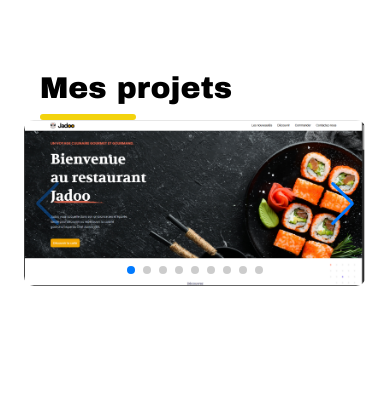
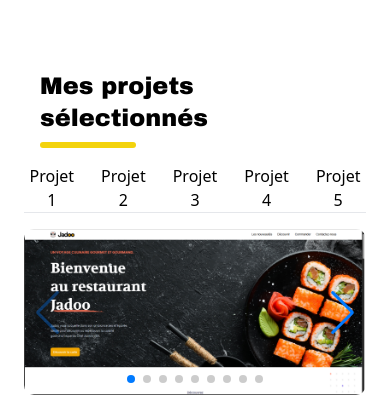
Before and after one commit to Guillaume-tllrd/Portfolio-React, a React (Vite) app: page / in a window 390 px wide. Shown: the part 957-1375 px from the top of the page. Before the commit the page ends 1269 px from the top, so only its background shows below. Built offline with nearby package versions, Linux system fonts and the light colour scheme; a web font is replaced by a local one.

Commit message:
react-scroll

```diff
--- a/package.json
+++ b/package.json
@@ -20,6 +20,7 @@
     "react": "^18.3.1",
     "react-dom": "^18.3.1",
     "react-router-dom": "^6.26.2",
+    "react-scroll": "^1.9.0",
     "swiper": "^11.1.14"
   },
   "devDependencies": {
--- a/src/App.jsx
+++ b/src/App.jsx
@@ -1,22 +1,31 @@
+
 
 import './App.css'
 import About from './components/About'
 import Acceuil from './components/Acceuil'
+import Projets from './components/Projets'
 import Navbar from './components/Navbar'
-import Projets from './components/Projets'
 
 function App() {
 
 
   return (
     <>
+
     <div className='dark:bg-black1'>
+      <Navbar/>
+      <section id="acceuil">
+        {<Acceuil/>}
+      </section>
+      <section id='about'>
+        {<About/>}
+      </section>
+      <section id="projets"/>
+        {<Projets/>}
+      <section/>
 
-     <Navbar/>
-     <Acceuil/>
-     <About/>
-     <Projets />
     </div>
+
     </>
   )
 }
--- a/src/components/Acceuil.jsx
+++ b/src/components/Acceuil.jsx
@@ -4,6 +4,8 @@ import IconeMedia from './IconeMedia';
 
 const Acceuil = () => {
     return (
+        <>
+
         <div className='md:flex mx-auto dark:bg-black1 pt-10 md:p-0'>
             <div className='md:w-[40%] ml-8 '>
                 <img className="w-full max-w-[calc(10vw+100px)] md:max-w-[calc(18vw+150px)] rounded-full mx-auto " src="./update2.jpg" alt="photo" />
@@ -16,8 +18,8 @@ const Acceuil = () => {
                 <IconeMedia />
                 <h4 className='xl:flex xl:gap-1 xl:justify-center xl:font-manrope hidden dark:text-white'><MapPin className='transition-transform duration-300 hover:translate-y-[-5px] dark:text-white'/>Dijon, France</h4>
             </div>
-
         </div>
+        </>
     );
 };
 
--- a/src/components/Navbar.jsx
+++ b/src/components/Navbar.jsx
@@ -3,6 +3,8 @@ import ThemeToggleButton from "./ThemeToggleButton";
 import { Menu } from "lucide-react";
 import { useState } from "react";
 import SideNav from "./SideNav";
+import { Link } from "react-scroll";
+
 
 
 const Navbar = () => {
@@ -15,29 +17,29 @@ const Navbar = () => {
     return (
         <>
         <ThemeToggleButton />
-        <div className='hidden lg:flex h-16 justify-center items-center px-5 bg-white dark:bg-black1 font-manrope'>
+        <nav className='hidden lg:flex h-16 justify-center items-center px-5 bg-white dark:bg-black1 font-manrope'>
             <ul className="flex gap-4">
-                <a className="relative dark:text-white ">
+                <Link to="acceuil" smooth={true} duration={500}  className="relative dark:text-white cursor-pointer">
                     Accueil
-                </a>
-                <a className=" dark:text-white relative">
+                </Link>
+                <Link to="about" smooth={true} duration={500} className=" dark:text-white relative cursor-pointer">
                     À propos
-                </a>
-                <a className=" dark:text-white relative">
+                </Link>
+                <Link to="projets" smooth={true} duration={500} className=" dark:text-white relative cursor-pointer">
                     Projets
-                </a>
-                <a className=" dark:text-white relative">
+                </Link>
+                <Link    className=" dark:text-white relative cursor-pointer">
                     Technologies
-                </a>
+                </Link>
             </ul>
 
-        </div>
+        </nav>
 
         <div className="fixed top-4 left-5 dark:text-white">
             <Menu onClick={toggleMenuBurger} size={30} className="hover:cursor-pointer transition-transform transform hover:scale-110  lg:hidden" aria-label="Toggle menu"/>
         </div>
+        <SideNav visible={visible} toggleMenuBurger={toggleMenuBurger} />
 
-        <SideNav visible={visible} toggleMenuBurger={toggleMenuBurger} />
         </>
     );
 };
--- a/src/components/Projets.jsx
+++ b/src/components/Projets.jsx
@@ -1,14 +1,59 @@
-import React from 'react';
+import React, { useState } from 'react';
 import Swipper from './Swipper';
 
+const Projets = () => {
+    const [activeProject, setActiveProject] = useState('projet1');
 
-const Projets = () => {
     return (
         <div className="p-6 lg:px-20">
-            <h1 className='font-archivo px-4 text-3xl  border-yellow1 dark:text-white'>Mes projets</h1>
+            <h1 className='font-archivo px-4 text-2xl md:text-3xl border-yellow1 dark:text-white'>Mes projets sélectionnés</h1>
             <div className='h-[6px] mx-4 w-24 rounded-lg bg-yellow1 mt-2'></div>
-            <div className='lg:w-[50%]'>
-                <Swipper/>
+
+            <nav className='my-4 flex justify-center border-b'>
+                <ul className="flex gap-4">
+                    <li>
+                        <button
+                            className={activeProject === 'projet1' ? 'nav-active' : ''}
+                            onClick={() => setActiveProject('projet1')}>
+                            Projet 1
+                        </button>
+                    </li>
+                    <li>
+                        <button
+                            className={activeProject === 'projet2' ? 'nav-active' : ''}
+                            onClick={() => setActiveProject('projet2')}>
+                            Projet 2
+                        </button>
+                    </li>
+                    <li>
+                        <button
+                            className={activeProject === 'projet3' ? 'nav-active' : ''}
+                            onClick={() => setActiveProject('projet3')}>
+                            Projet 3
+                        </button>
+                    </li>
+                    <li>
+                        <button
+                            className={activeProject === 'projet4' ? 'nav-active' : ''}
+                            onClick={() => setActiveProject('projet3')}>
+                            Projet 4
+                        </button>
+                    </li>
+                    <li>
+                        <button
+                            className={activeProject === 'projet5' ? 'nav-active' : ''}
+                            onClick={() => setActiveProject('projet3')}>
+                            Projet 5
+                        </button>
+                    </li>
+                </ul>
+            </nav>
+
+            {/* Affichage du projet actif */}
+            <div className="lg:w-[50%] mt-4">
+                {activeProject === 'projet1' && <Swipper />}
+                {activeProject === 'projet2' && <div>Contenu du projet 2</div>}
+                {activeProject === 'projet3' && <div>Contenu du projet 3</div>}
             </div>
         </div>
     );
```
Also changed, not shown: 1 other file (tests, documents, lock files or other folders).
